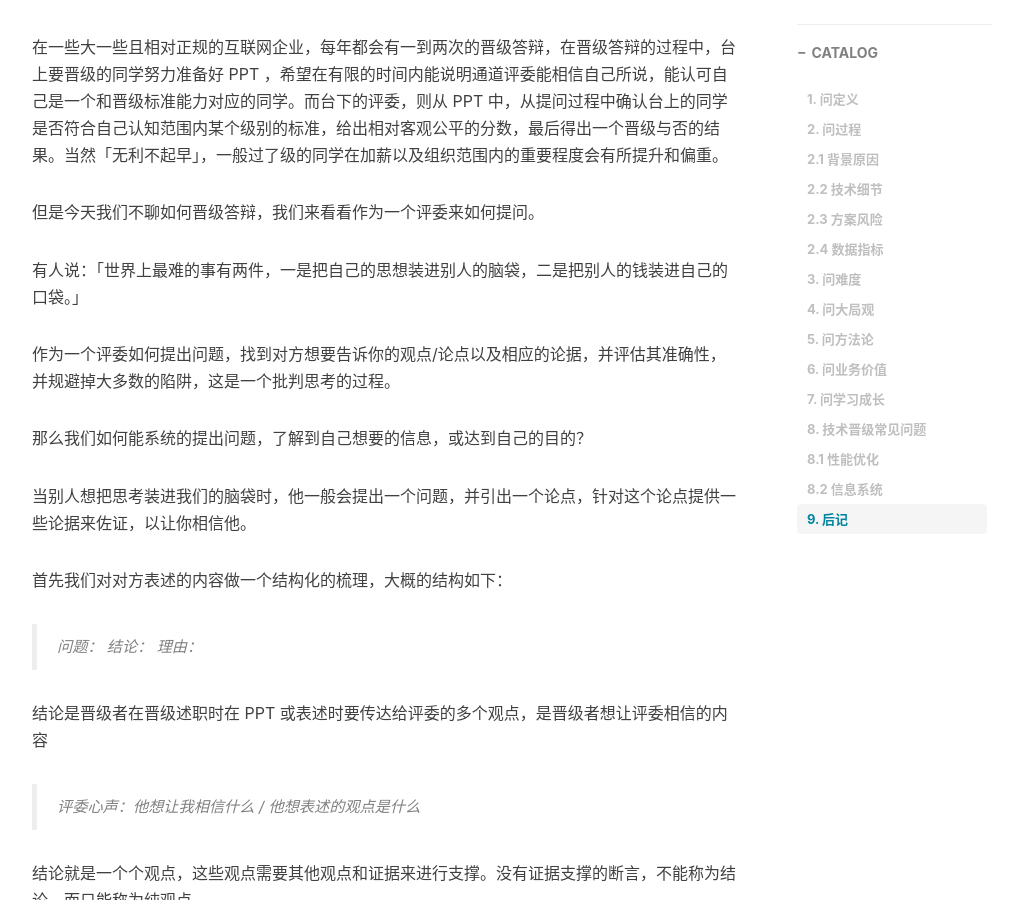
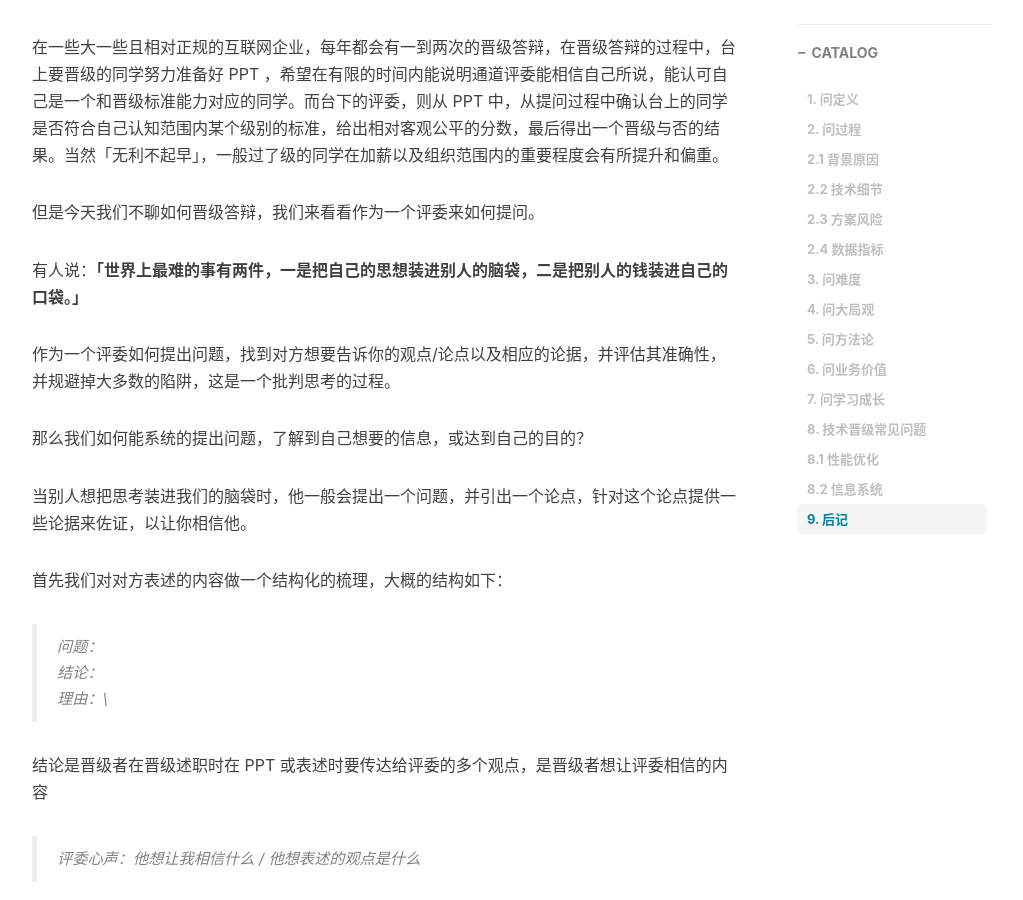
Before and after one commit to phppan/phppan.github.io, a Jekyll site: the page built from _posts/2022-05-01-晋级 7 问 - 技术晋级答辩中常见问题解析.md, in a window 1280 px wide and 900 px high, scrolled down 539 px. Shown: the whole window, without its empty margins (233-1256 px from the left). Built offline with Jekyll 4.4.1, drawn with Linux system fonts in a browser that asks for light colours; nearby versions of some CDN libraries; comment, search, counter and statistics services are not loaded.

Commit message:
fix: 文案调整

```diff
--- a/_posts/2022-05-01-晋级 7 问 - 技术晋级答辩中常见问题解析.md
+++ b/_posts/2022-05-01-晋级 7 问 - 技术晋级答辩中常见问题解析.md
@@ -16,7 +16,7 @@ tags:
 
 但是今天我们不聊如何晋级答辩，我们来看看作为一个评委来如何提问。
 
-有人说：「世界上最难的事有两件，一是把自己的思想装进别人的脑袋，二是把别人的钱装进自己的口袋。」
+有人说：**「世界上最难的事有两件，一是把自己的思想装进别人的脑袋，二是把别人的钱装进自己的口袋。」**
 
 作为一个评委如何提出问题，找到对方想要告诉你的观点/论点以及相应的论据，并评估其准确性，并规避掉大多数的陷阱，这是一个批判思考的过程。
 
@@ -25,9 +25,9 @@ tags:
 当别人想把思考装进我们的脑袋时，他一般会提出一个问题，并引出一个论点，针对这个论点提供一些论据来佐证，以让你相信他。
 
 首先我们对对方表述的内容做一个结构化的梳理，大概的结构如下：
-> 问题：
-> 结论：
-> 理由：
+> 问题：\
+> 结论：\
+> 理由：\
 
 结论是晋级者在晋级述职时在 PPT 或表述时要传达给评委的多个观点，是晋级者想让评委相信的内容
 >评委心声：他想让我相信什么 / 他想表述的观点是什么
```
